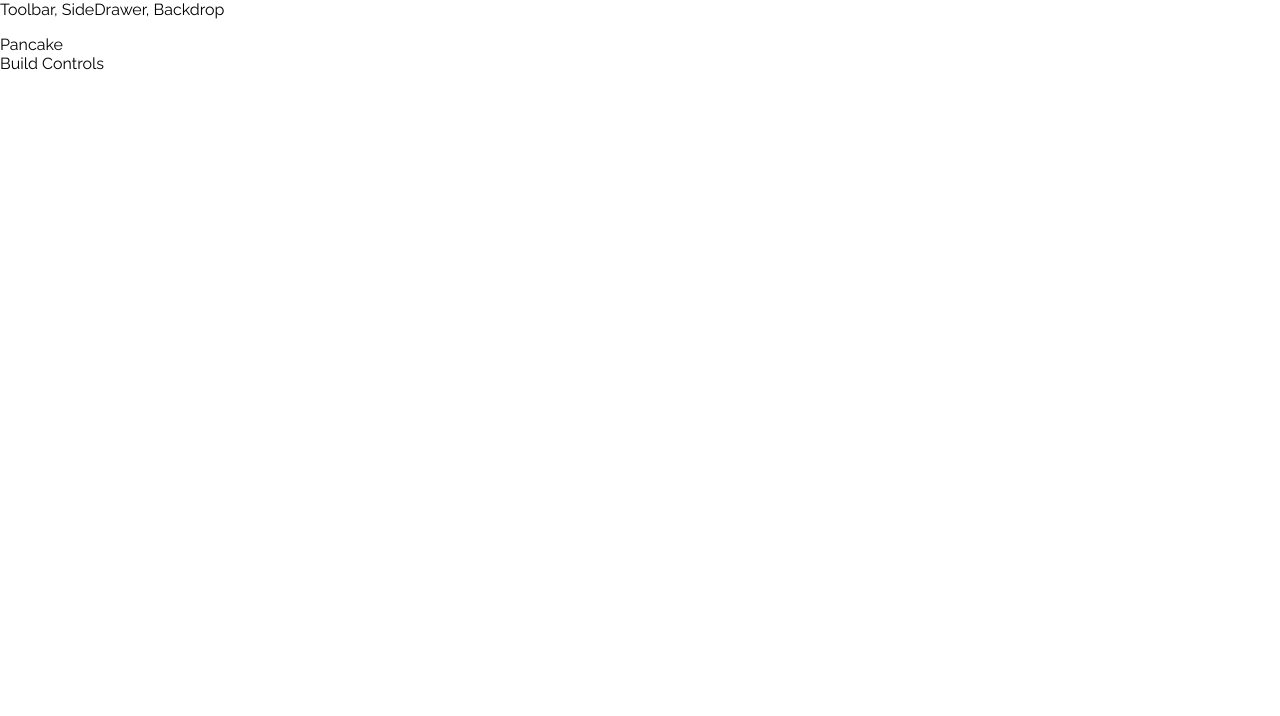
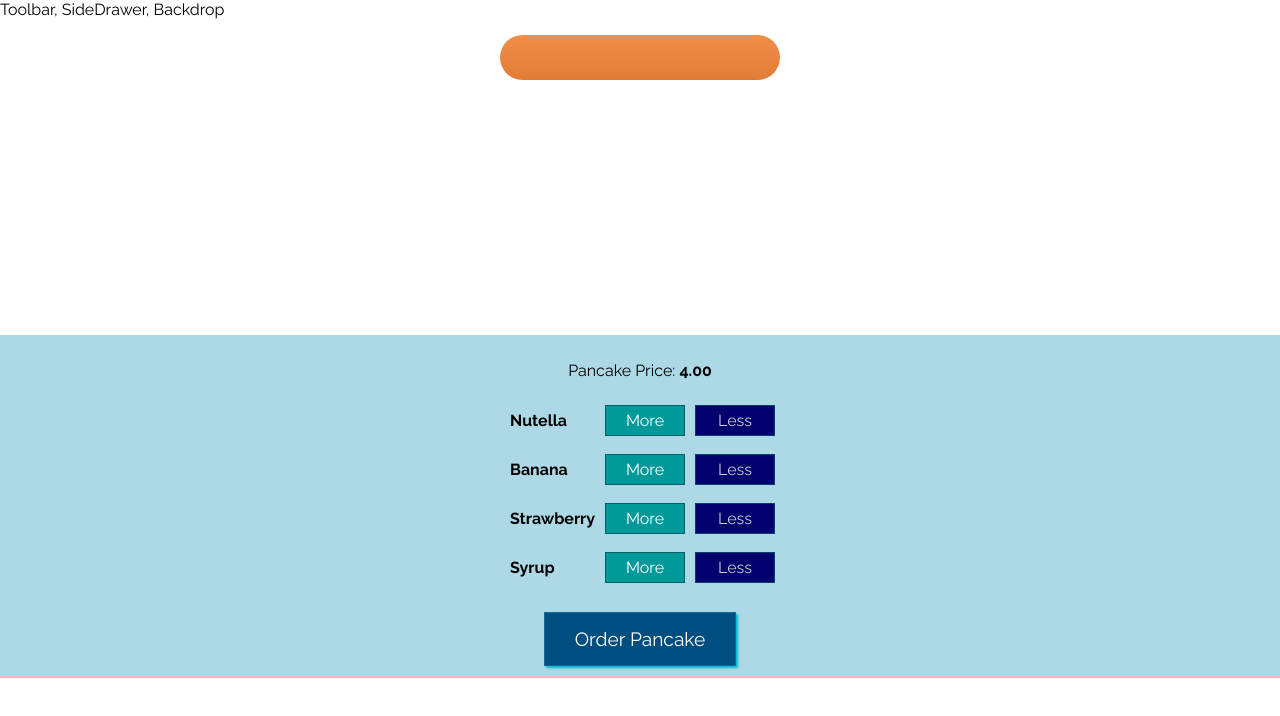
Before and after one commit to DeanLaz/PancakeX, a React (Create React App) app: page / in a window 1280 px wide. Shown: the top 716 px of the page. Built offline with nearby package versions, Linux system fonts and the light colour scheme.

Commit message:
Finalized Pancake Building Functionality

```diff
--- a/package.json
+++ b/package.json
@@ -6,6 +6,7 @@
     "@testing-library/jest-dom": "^4.2.4",
     "@testing-library/react": "^9.3.2",
     "@testing-library/user-event": "^7.1.2",
+    "prop-types": "^15.7.2",
     "react": "^16.13.1",
     "react-dom": "^16.13.1",
     "react-scripts": "3.4.3"
--- a/src/components/Pancake/Pancake.js
+++ b/src/components/Pancake/Pancake.js
@@ -0,0 +1,28 @@
+import React from "react";
+import classes from "./Pancake.module.css";
+import PancakeIng from "./PancakeIng/PancakeIng";
+
+const pancake = (props) => {
+  let transformedIngredients = Object.keys(props.ingredients)
+    .map((igKey) => {
+      return [...Array(props.ingredients[igKey])].map((_, i) => {
+        return <PancakeIng key={igKey + i} type={igKey} />;
+      });
+    })
+    .reduce((arr, el) => {
+      return arr.concat(el);
+    }, []);
+  if (transformedIngredients === 0) {
+    transformedIngredients = (
+      <p>Build your Pancake! Start Adding your Ingredients</p>
+    );
+  }
+  return (
+    <div className={classes.Pancake}>
+      {transformedIngredients}
+      <PancakeIng type="pancake" />
+    </div>
+  );
+};
+
+export default pancake;
--- /dev/null
+++ b/src/components/Pancake/Pancake.module.css
@@ -0,0 +1,16 @@
+.Pancake {
+  width: 100%;
+  margin: auto;
+  height: 250px;
+  overflow: scroll;
+  text-align: center;
+  font-weight: bold;
+  font-size: 1.2rem;
+}
+
+@media (min-width: 500px) and (min-height: 400px) {
+  .Pancake {
+    width: 350px;
+    height: 300px;
+  }
+}
--- a/src/components/Pancake/PancakeIng/PancakeIng.js
+++ b/src/components/Pancake/PancakeIng/PancakeIng.js
@@ -1,18 +1,21 @@
-import React from "react";
-import classes from "./PanecakeIng.module.css";
+import React, { Component } from "react";
+import PropTypes from "prop-types";
 
-const pancakeIng = (props) => {
+import classes from "./PancakeIng.module.css";
+
+class PancakeIng extends Component {
+  render() {
     let ingredient = null;
 
-  switch (props.type) {
+    switch (this.props.type) {
       case "pancake":
-      ingredient = <div className={classes.Pancake}></div>;
+        ingredient = <div className={classes.Pancakes}></div>;
         break;
       case "strawberry":
         ingredient = <div className={classes.Strawberry}></div>;
         break;
-    case "bannana":
-      ingredient = <div className={classes.Bannana}></div>;
+      case "banana":
+        ingredient = <div className={classes.Banana}></div>;
         break;
       case "nutella":
         ingredient = <div className={classes.Nutella}></div>;
@@ -25,6 +28,11 @@
     }
 
     return ingredient;
+  }
+}
+
+PancakeIng.propTypes = {
+  type: PropTypes.string.isRequired,
 };
 
-export default pancakeIng;
+export default PancakeIng;
--- a/src/components/Pancake/PancakeIng/PancakeIng.module.css
+++ b/src/components/Pancake/PancakeIng/PancakeIng.module.css
@@ -1,17 +1,17 @@
-.Pancake {
-  height: 13%;
+.Pancakes {
+  height: 15%;
   width: 80%;
   background: linear-gradient(#f08e4a, #e27b36);
-  border-radius: 0 0 30px 30px;
-  box-shadow: inset -15px 0 #c15711;
-  margin: 2% auto;
+  border-radius: 30px 30px 30px 30px;
+  box-shadow: inset 20px #c15711;
+  margin: 0 auto;
 }
 
 .Seeds1 {
   width: 10%;
   height: 15%;
-  position: absolute;
-  background-color: white;
+  position: relative;
+  background-color: rgb(88, 58, 0);
   left: 30%;
   top: 50%;
   border-radius: 40%;
@@ -71,23 +71,27 @@
 }
 
 .Strawberry {
-  width: 80%;
+  width: 65%;
   height: 8%;
-  background: linear-gradient(#ff0000, #ff0000);
+  /* background: linear-gradient(#ff0000, #ff0000); */
+  background-image: url("strawberry.png");
+  background-size: 9%;
   margin: 2% auto;
   border-radius: 15px;
 }
 
-.Bannana {
-  width: 90%;
-  height: 4.5%;
+.Banana {
+  width: 65%;
+  height: 7.5%;
   margin: 2% auto;
-  background: linear-gradient(#f4e404, #e7d000);
+  /* background: linear-gradient(#f4e404, #e7d000); */
+  background-image: url("4.png");
+  background-size: 10%;
   border-radius: 20px;
 }
 
 .Syrup {
-  width: 85%;
+  width: 65%;
   height: 7%;
   margin: 2% auto;
   background: linear-gradient(#aa6600, #a16100);
@@ -95,8 +99,9 @@
 }
 
 .Nutella {
-  width: 80%;
+  width: 70%;
   height: 3%;
   background: linear-gradient(#522c00, #462500);
   margin: 2% auto;
+  border-radius: 20px;
 }
--- a/src/components/PancakeBuild/PancakeBuild.js
+++ b/src/components/PancakeBuild/PancakeBuild.js
@@ -1,12 +1,71 @@
 import React, { Component } from "react";
 import Aux from "../../hoc/Aux";
+import Pancake from "../../components/Pancake/Pancake";
+import BuildControls from "../../components/BuildControls/BuildControls";
 
+const INGREDIENT_PRICES = {
+  syrup: 1,
+  strawberry: 2.5,
+  banana: 2.5,
+  nutella: 3,
+};
 class PancakeBuild extends Component {
+  state = {
+    ingredients: {
+      syrup: 0,
+      strawberry: 0,
+      banana: 0,
+      nutella: 0,
+    },
+    totalPrice: 4,
+    purchasable: false,
+  };
+
+  addIngredientHandler = (type) => {
+    const oldCount = this.state.ingredients[type];
+    const updatedCount = oldCount + 1;
+    const updatedIngredients = {
+      ...this.state.ingredients,
+    };
+    updatedIngredients[type] = updatedCount;
+    const priceAddition = INGREDIENT_PRICES[type];
+    const oldPrice = this.state.totalPrice;
+    const newPrice = oldPrice + priceAddition;
+    this.setState({ totalPrice: newPrice, ingredients: updatedIngredients });
+  };
+
+  removeIngredientHandler = (type) => {
+    const oldCount = this.state.ingredients[type];
+    if (oldCount <= 0) {
+      return;
+    }
+    const updatedCount = oldCount - 1;
+    const updatedIngredients = {
+      ...this.state.ingredients,
+    };
+    updatedIngredients[type] = updatedCount;
+    const priceDeduction = INGREDIENT_PRICES[type];
+    const oldPrice = this.state.totalPrice;
+    const newPrice = oldPrice - priceDeduction;
+    this.setState({ totalPrice: newPrice, ingredients: updatedIngredients });
+  };
+
   render() {
+    const disabledInfo = {
+      ...this.state.ingredients,
+    };
+    for (let key in disabledInfo) {
+      disabledInfo[key] = disabledInfo[key] <= 0;
+    }
     return (
       <Aux>
-        <div>Pancake</div>
-        <div>Build Controls</div>
+        <Pancake ingredients={this.state.ingredients} />
+        <BuildControls
+          ingredientAdded={this.addIngredientHandler}
+          ingredientRemoved={this.removeIngredientHandler}
+          disabled={disabledInfo}
+          price={this.state.totalPrice}
+        />
       </Aux>
     );
   }
--- a/src/index.css
+++ b/src/index.css
@@ -1,5 +1,6 @@
 body {
   margin: 0;
+  padding: 0;
   font-family: "Raleway", -apple-system, BlinkMacSystemFont, "Segoe UI",
     "Roboto", "Oxygen", "Ubuntu", "Cantarell", "Fira Sans", "Droid Sans",
     "Helvetica Neue", sans-serif;
```
Also changed, not shown: 1 other file (tests, documents, lock files or other folders). Lines whose indentation alone changed are shown as unchanged.
